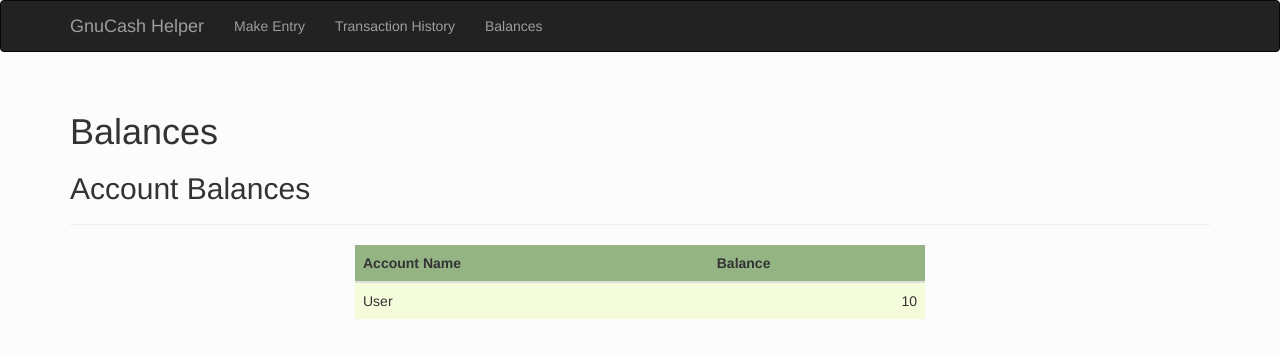
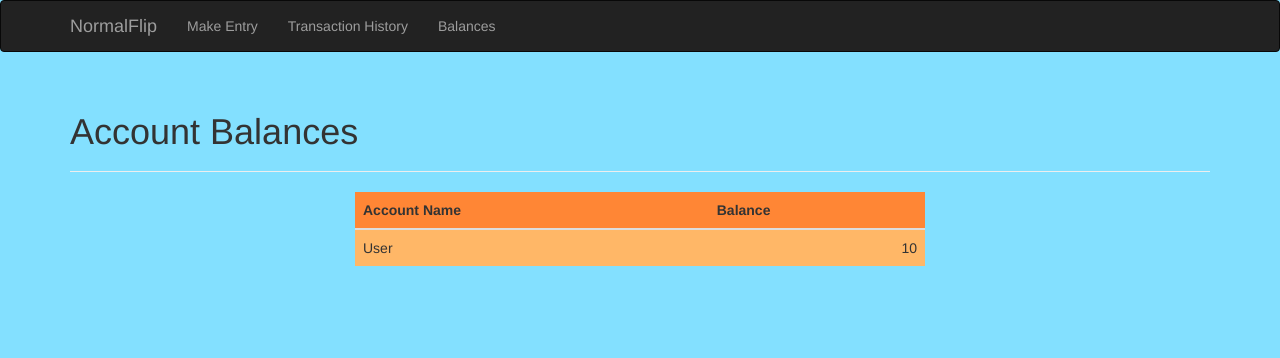
Before and after one commit to bxbrenden/gnucash-helper, a Flask app: template templates/balances.html in a window 1280 px wide. Shown: the top 358 px of the page. Run offline with Flask 2, Linux system fonts and the light colour scheme; the template is opened without the code that fills it: most values are stand-ins (such as "Sample title", 1, 10 or a date in 2020); parts of the project's set-up code (start-up, migrations or seed data) failed here and were passed over; some libraries are stand-ins or nearby versions.

Commit message:
make distinct (and admittedly ugly)

```diff
--- a/static/stylin.css
+++ b/static/stylin.css
@@ -1,15 +1,15 @@
 html, body {
-  background-color: #fcfcfc;
+  background-color: #83e0ff;
 }
 
 th {
-  background-color: #94b484;
+  background-color: #ff8635;
 }
 
 tr.evenrow {
-  background-color: #f4fcdc;
+  background-color: #ffb767;
 }
 
 tr.oddrow {
-  background-color: #bcdcbc;
+  background-color: #ffffff;
 }
--- a/templates/balances.html
+++ b/templates/balances.html
@@ -7,8 +7,7 @@
 {% endblock %}
 {% block page_content %}
 <div class="page-header">
-  <h1>Balances</h1>
-  <h2>Account Balances</h2>
+  <h1>Account Balances</h1>
 </div>
 <div>
   <table class="table">
--- a/templates/base.html
+++ b/templates/base.html
@@ -14,7 +14,7 @@
 	  <span class="icon-bar"></span>
 	  <span class="icon-bar"></span>
 	</button>
-	<a class="navbar-brand" href="/">GnuCash Helper</a>
+	<a class="navbar-brand" href="/">NormalFlip</a>
       </div>
       <div class="navbar-collapse collapse">
 	      <ul class="nav navbar-nav">
--- a/templates/transactions.html
+++ b/templates/transactions.html
@@ -8,7 +8,7 @@
 {% block page_content %}
 <div class="page-header">
   <h1>Transaction History</h1>
-  <h2>Last {{ n }} transactions</h2>
+  <h3>Last {{ n }} transactions</h3>
 </div>
 <div>
   <table class="table">
```
